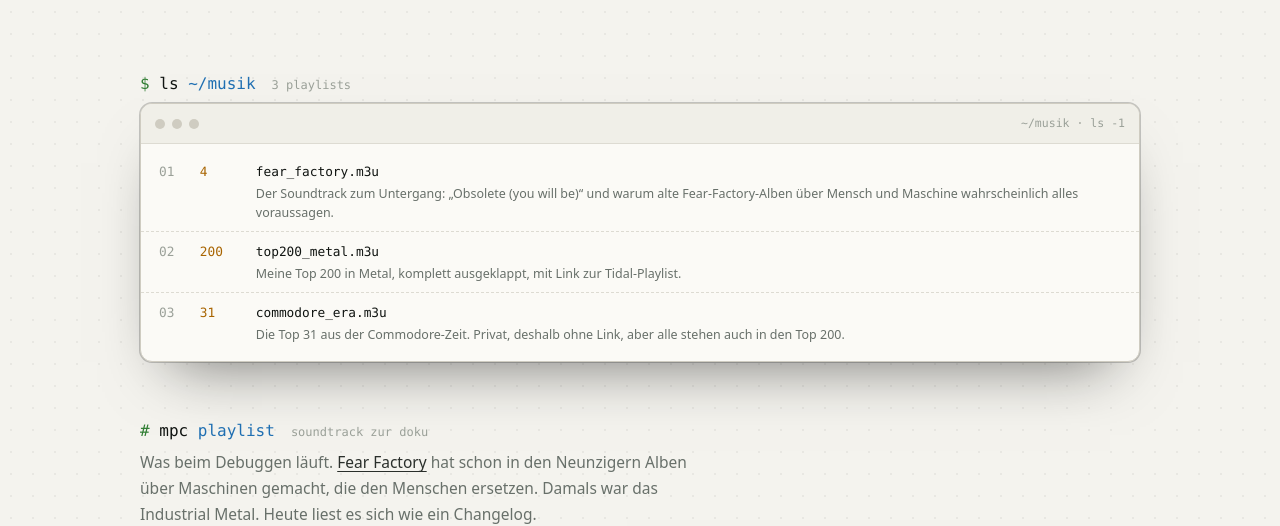
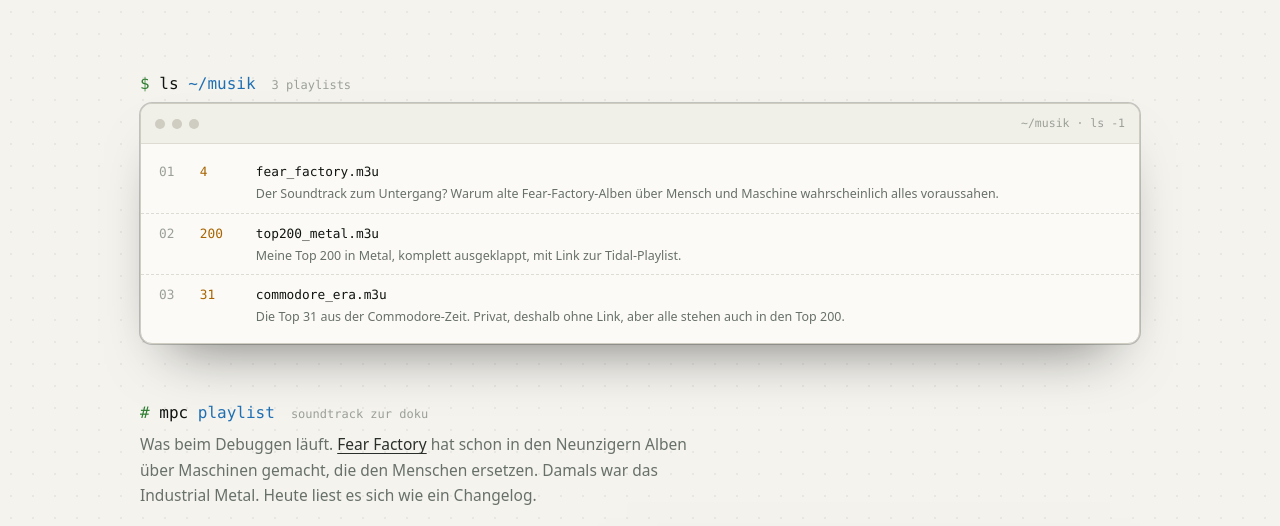
Before and after one commit to d3m0naz/h0me, a plain HTML site: page site/musik.html in a window 1280 px wide. Shown: the part 285-811 px from the top of the page. Drawn offline with Linux system fonts and the light colour scheme.

Commit message:
Update musik.html

```diff
--- a/site/musik.html
+++ b/site/musik.html
@@ -37,7 +37,7 @@
     <div class="term pl">
       <div class="term-bar" aria-hidden="true"><i></i><i></i><i></i><span>~/musik · ls -1</span></div>
       <ol>
-        <li><span class="yr">4</span><span class="tt"><a href="#musik">fear_factory.m3u</a><small>Der Soundtrack zum Untergang: „Obsolete (you will be)“ und warum alte Fear-Factory-Alben über Mensch und Maschine wahrscheinlich alles voraussagen.</small></span></li>
+        <li><span class="yr">4</span><span class="tt"><a href="#musik">fear_factory.m3u</a><small>Der Soundtrack zum Untergang? Warum alte Fear-Factory-Alben über Mensch und Maschine wahrscheinlich alles voraussahen.</small></span></li>
         <li><span class="yr">200</span><span class="tt"><a href="#top200">top200_metal.m3u</a><small>Meine Top 200 in Metal, komplett ausgeklappt, mit Link zur Tidal-Playlist.</small></span></li>
         <li><span class="yr">31</span><span class="tt"><a href="#c64">commodore_era.m3u</a><small>Die Top 31 aus der Commodore-Zeit. Privat, deshalb ohne Link, aber alle stehen auch in den Top 200.</small></span></li>
       </ol>
```
